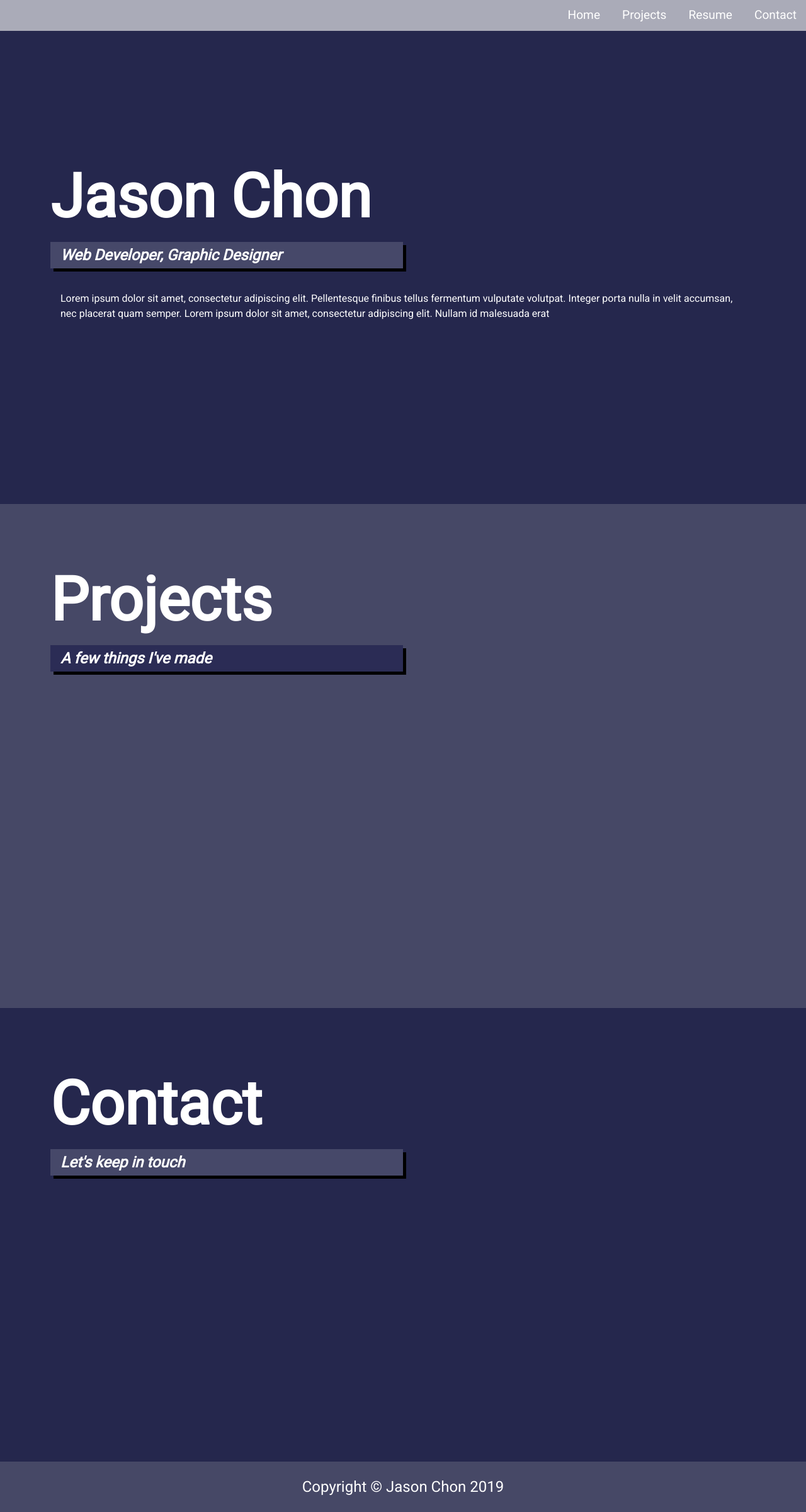
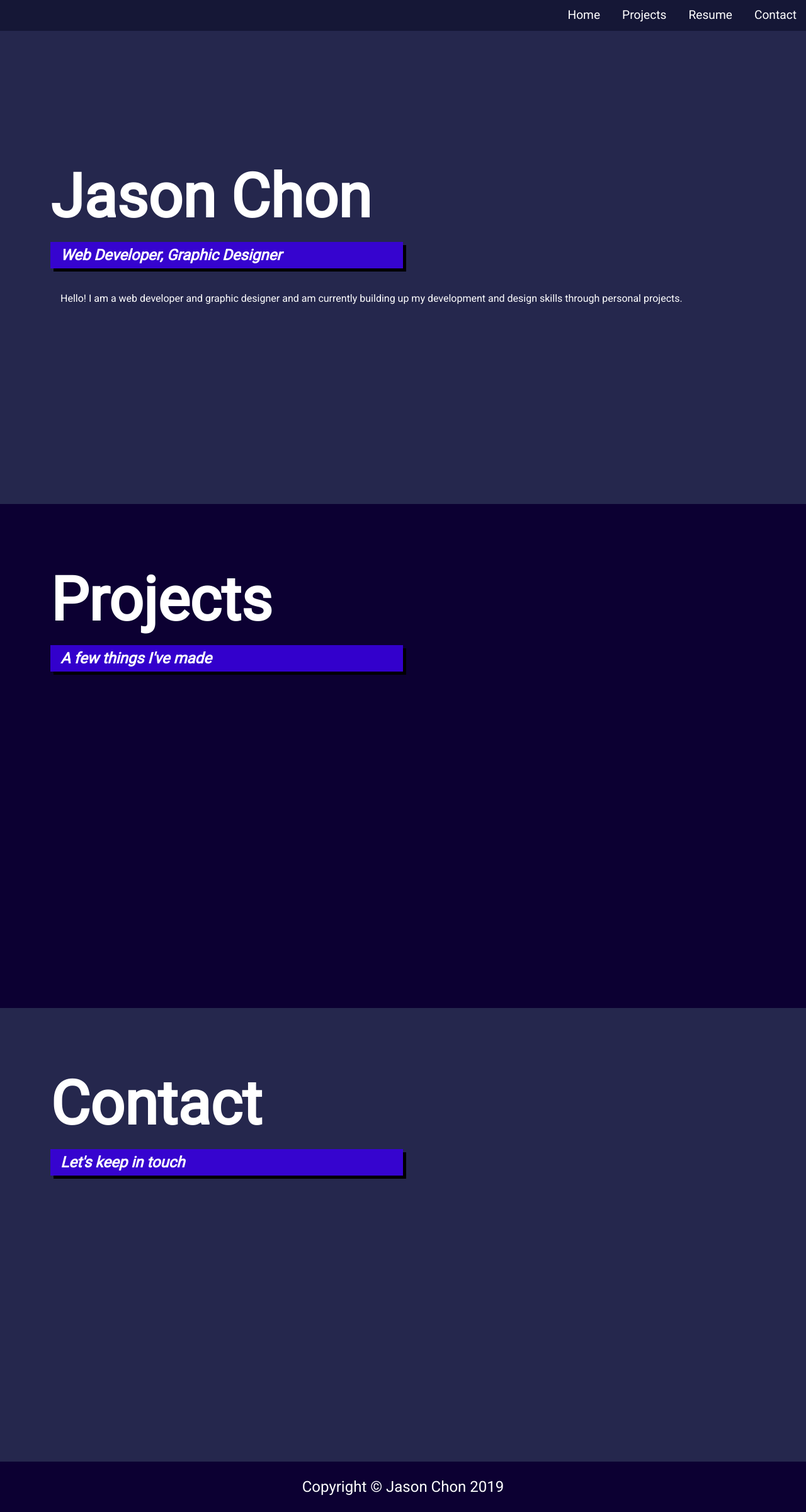
Before and after one commit to Jchon91/portfolio_site, a website: page mainfiles/index.html in a window 1280 px wide. Shown: the whole page at 63% size. Drawn offline with Linux system fonts and the light colour scheme.

Commit message:
Changed colors

```diff
--- a/mainfiles/index.html
+++ b/mainfiles/index.html
@@ -5,6 +5,12 @@
   <meta charset="utf-8">
 
   <title>Jason Chon | Web Developer</title>
+
+  <link rel="apple-touch-icon" sizes="180x180" href="favicon/apple-touch-icon.png">
+  <link rel="icon" type="image/png" sizes="32x32" href="favicon/favicon-32x32.png">
+  <link rel="icon" type="image/png" sizes="16x16" href="favicon/favicon-16x16.png">
+  <link rel="manifest" href="/site.webmanifest">
+
   <meta name="author" content="SitePoint" />
   <meta name="viewport" content="width=device-width, initial-scale=1.0" />
   <meta http-equiv="X-UA-Compatible" content="ie=edge" />
@@ -19,7 +25,7 @@
       <ul class="menu-nav">
         <li><a href="#home">Home</a></li>
         <li><a href="#projects">Projects</a></li>
-        <li><a href="#resume">Resume</a></li>
+        <li><a href="https://drive.google.com/file/d/1Z_2yW2epv97au9FW6NpnfIpbkcK_OXOF/view?usp=sharing" target="_blank">Resume</a></li>
         <li><a href="#contact">Contact</a></li>
       </ul>
     </nav>
@@ -31,11 +37,9 @@
         <h1 class="lg-heading">Jason <span class="text-secondary">Chon</span></h1>
         <h2 class="sm-heading"><i>Web Developer, Graphic Designer</i></h2>
         <div id="about_me">
-          <p>Lorem ipsum dolor sit amet, consectetur adipiscing elit.
-            Pellentesque finibus tellus fermentum vulputate volutpat.
-            Integer porta nulla in velit accumsan, nec placerat quam semper.
-            Lorem ipsum dolor sit amet, consectetur adipiscing elit.
-            Nullam id malesuada erat</p>
+          <p>Hello! I am a web developer and graphic designer and am
+            currently building up my development and design skills
+            through personal projects. </p>
         </div>
       </div>
     </div>
--- a/scss/_config.scss
+++ b/scss/_config.scss
@@ -1,8 +1,11 @@
-$back-color: #25274D;
-$secondary-back-color: #464866;
 $primary-color:#25274D;
-$secondary-color: #AAABB8;
+$secondary-color:#0c0032;
+//$secondary-color: #AAABB8;
 //$secondary-color: #29648A;
+$menu-color:#151736;
+
+$color-transition: #AAABB8;
+$sub-head-color:#3500d3;
 
 @mixin easeOut{
   transition: all 0.5s ease-out;
--- a/scss/main.scss
+++ b/scss/main.scss
@@ -27,7 +27,7 @@ body{
 .menu{
   position:fixed;
   width:100%;
-  background-color:$secondary-color;
+  background-color:$menu-color;
 
   &-nav{
     display:flex;
@@ -44,7 +44,7 @@ body{
     font-size:1.2rem;
     text-decoration:none;
     &:hover{
-      color:$primary-color;
+      color:$color-transition;
       @include easeOut;
     }
   }
@@ -65,7 +65,7 @@ main{
     padding-top:30vh;
     color:white;
       .sm-heading{
-        background:rgba(lighten($secondary-back-color,2), 0.9);
+        background:rgba(lighten($sub-head-color,2), 0.9);
       }
       p{
         padding:0.2rem 1rem;
@@ -77,11 +77,11 @@ main{
 
   #projects{
     height:100vh;
-    background-color:$secondary-back-color;
+    background-color:$secondary-color;
     color:white;
 
     .sm-heading{
-      background:rgba(lighten($primary-color, 2), 0.9);
+      background:rgba(lighten($sub-head-color, 2), 0.9);
     }
   }
 
@@ -92,7 +92,7 @@ main{
     color:white;
 
     .sm-heading{
-      background:rgba(lighten($secondary-back-color,2), 0.9);
+      background:rgba(lighten($sub-head-color,2), 0.9);
     }
   }
 
@@ -105,5 +105,5 @@ footer{
   align-items:center;
   font-size:1.5rem;
   color:white;
-  background-color:$secondary-back-color;
+  background-color:$secondary-color;
 }
```
Also changed, not shown: mainfiles/css/main.css, mainfiles/favicon/android-chrome-192x192.png (added), mainfiles/favicon/android-chrome-512x512.png (added), mainfiles/favicon/apple-touch-icon.png (added), mainfiles/favicon/favicon-16x16.png (added), mainfiles/favicon/favicon-32x32.png (added), mainfiles/favicon/favicon.ico (added), mainfiles/favicon/site.webmanifest (added).
